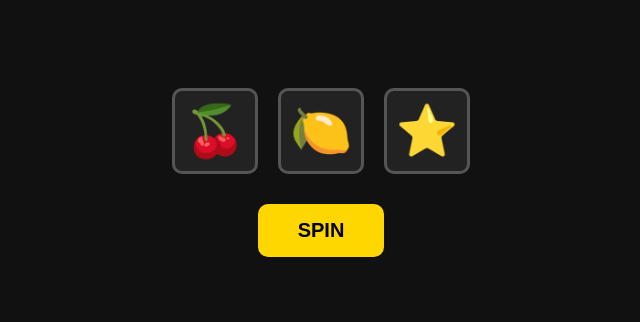
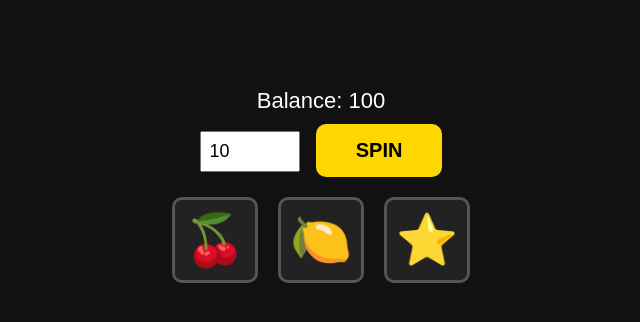
Before and after one commit to Constrak1996/Python-Projects, a Flask app: page / in a window 1280 px wide. Shown: the top 322 px of the page, without its empty margins (319-959 px from the left). Run offline with Flask 3, Linux system fonts and the light colour scheme.

Commit message:
Add betting system

```diff
--- a/slot_machine_web/static/script.js
+++ b/slot_machine_web/static/script.js
@@ -1,3 +1,4 @@
+let balance = 100;
 const symbols = ["🍒", "🍋", "🔔", "⭐", "🍀", "7️⃣"];
 
 function randomSymbol() {
@@ -14,12 +15,58 @@ function spinReel(reel, duration) {
     setTimeout(() => {
         clearInterval(interval);
         reel.classList.remove("spin-animation");
-        reel.textContent = randomSymbol(); // final symbol
+        reel.textContent = randomSymbol();
     }, duration);
 }
 
+function updateBalance() {
+    document.getElementById("balance").textContent = "Balance: " + balance;
+}
+
+function calculatePayout(a, b, c, bet) {
+    if (a === b && b === c) return bet * 5;   // Jackpot
+    if (a === b || b === c || a === c) return bet * 2; // Small win
+    return 0;
+}
+
 document.getElementById("spinButton").addEventListener("click", () => {
-    spinReel(document.getElementById("reel1"), 1000);
-    spinReel(document.getElementById("reel2"), 1500);
-    spinReel(document.getElementById("reel3"), 2000);
+    const bet = parseInt(document.getElementById("betAmount").value);
+
+    if (bet <= 0 || isNaN(bet)) {
+        alert("Enter a valid bet amount.");
+        return;
+    }
+
+    if (bet > balance) {
+        alert("You don't have enough balance.");
+        return;
+    }
+
+    balance -= bet;
+    updateBalance();
+
+    const r1 = document.getElementById("reel1");
+    const r2 = document.getElementById("reel2");
+    const r3 = document.getElementById("reel3");
+
+    spinReel(r1, 1000);
+    spinReel(r2, 1500);
+    spinReel(r3, 2000);
+
+    setTimeout(() => {
+        const a = r1.textContent;
+        const b = r2.textContent;
+        const c = r3.textContent;
+
+        const payout = calculatePayout(a, b, c, bet);
+        balance += payout;
+        updateBalance();
+
+        if (payout > 0) {
+            alert("You won " + payout + " credits!");
+        } else {
+            console.log("No win this time.");
+        }
+
+    }, 2100);
 });
--- a/slot_machine_web/static/style.css
+++ b/slot_machine_web/static/style.css
@@ -43,3 +43,19 @@ button {
     cursor: pointer;
     font-weight: bold;
 }
+
+.info {
+    margin-bottom: 20px;
+    font-size: 22px;
+}
+
+.betting {
+    margin-top: 10px;
+}
+
+.betting input {
+    width: 80px;
+    padding: 8px;
+    font-size: 18px;
+    margin-right: 10px;
+}
--- a/slot_machine_web/templates/index.html
+++ b/slot_machine_web/templates/index.html
@@ -7,14 +7,21 @@
 </head>
 <body>
 
+<div class="info">
+    <div id="balance">Balance: 100</div>
+
+    <div class="betting">
+        <input type="number" id="betAmount" min="1" value="10">
+        <button id="spinButton">SPIN</button>
+    </div>
+</div>
+
 <div class="slot-machine">
     <div class="reel" id="reel1">🍒</div>
     <div class="reel" id="reel2">🍋</div>
     <div class="reel" id="reel3">⭐</div>
 </div>
 
-<button id="spinButton">SPIN</button>
-
 <script src="/static/script.js"></script>
 </body>
 </html>
```
